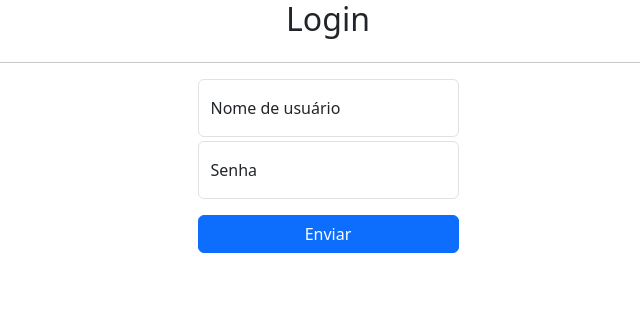
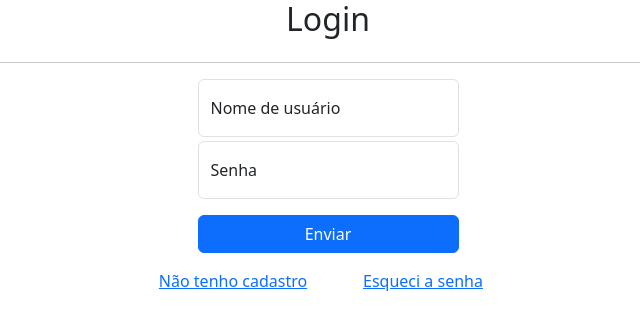
Before and after one commit to abispo/curso-python-proway-20250614, a Django app: page /accounts/login/ in a window 1280 px wide. Shown: the top 330 px of the page, without its empty margins (312-952 px from the left). Run offline with Django 5.2, Linux system fonts and the light colour scheme.

Commit message:
Arquivos aula 05 aplicações web com Python

```diff
--- a/modulo03-aplicacoes-web-com-python/20251004-aula05/templates/registration/login.html
+++ b/modulo03-aplicacoes-web-com-python/20251004-aula05/templates/registration/login.html
@@ -46,5 +46,14 @@
             <button type="submit" class="btn btn-primary">Enviar</button>
         </div>
     </div>
+
+    <div class="row justify-content-center mt-3">
+        <div class="col-2 text-center">
+            <a href="">Não tenho cadastro</a>
+        </div>
+        <div class="col-2 text-center">
+            <a href="{% url "password_reset" %}">Esqueci a senha</a>
+        </div>
+    </div>
 </form>
 {% endblock content %}
```
